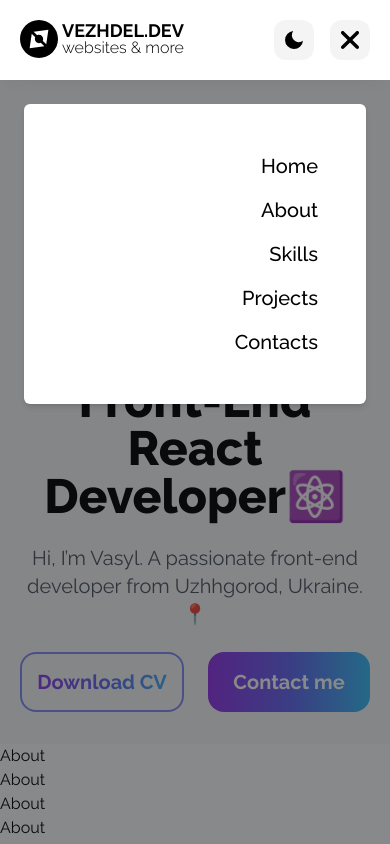
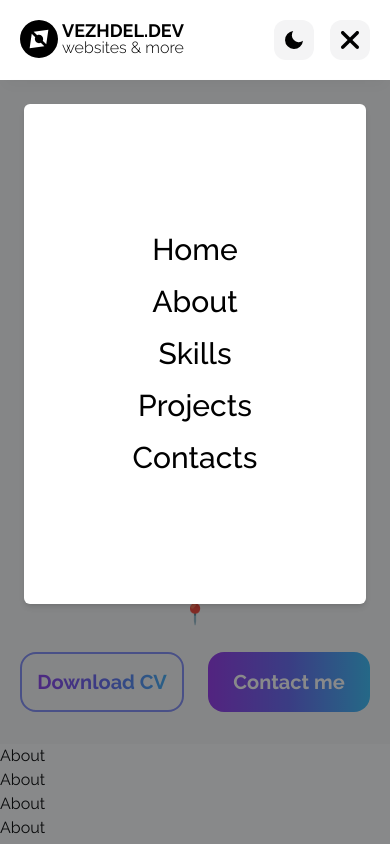
Before and after one commit to vezhdelit/nextjs-vezhdelit-portfolio, a Next.js app: page / in a window 390 px wide. Both pictures are taken after a click on the button 350 px from the left and 40 px from the top of the page. Shown: the top 844 px of the page. Built offline with nearby package versions, Linux system fonts and the light colour scheme.

Commit message:
style: added gradient to mobile nav

```diff
--- a/components/Header.tsx
+++ b/components/Header.tsx
@@ -90,7 +90,7 @@ const Header = () => {
                   to={item.id}
                   spy={true}
                   smooth={true}
-                  offset={-70}
+                  offset={-60}
                   duration={500}
                   activeClass="active"
                   className="hover:cursor-pointer"
--- a/components/MobileNav.tsx
+++ b/components/MobileNav.tsx
@@ -22,7 +22,7 @@ const MobileNav = ({ items, toggleShowMobileMenu }: MobileNavProps) => {
         transition={{
           duration: 0.4,
         }}
-        className="relative bg-white z-20 rounded-md p-12  shadow-md dark:bg-midnight dark:border dark:border-white space-y-4 "
+        className="relative bg-white z-20 rounded-md px-20 py-32  shadow-md dark:bg-midnight dark:border dark:border-white space-y-4 "
       >
         {items.map((item) => (
           <ScrollLink
@@ -30,8 +30,9 @@ const MobileNav = ({ items, toggleShowMobileMenu }: MobileNavProps) => {
             to={item.id}
             spy={true}
             smooth={true}
-            offset={-70}
+            offset={-60}
             duration={500}
+            activeClass="active"
             activeStyle={{
               backgroundColor: "#6366f1",
               backgroundImage: "linear-gradient(90deg, #8000FF, #53DDFC)",
@@ -39,10 +40,10 @@ const MobileNav = ({ items, toggleShowMobileMenu }: MobileNavProps) => {
               WebkitTextFillColor: "transparent",
               fontWeight: "800",
             }}
-            className="flex text-xl font-medium hover: cursor-pointer"
+            className="flex text-3xl font-medium hover: cursor-pointer mx-auto justify-center "
             onClick={toggleShowMobileMenu}
           >
-            <h1 className="ml-auto"> {item.title}</h1>
+            {item.title}
           </ScrollLink>
         ))}
       </motion.nav>
```
